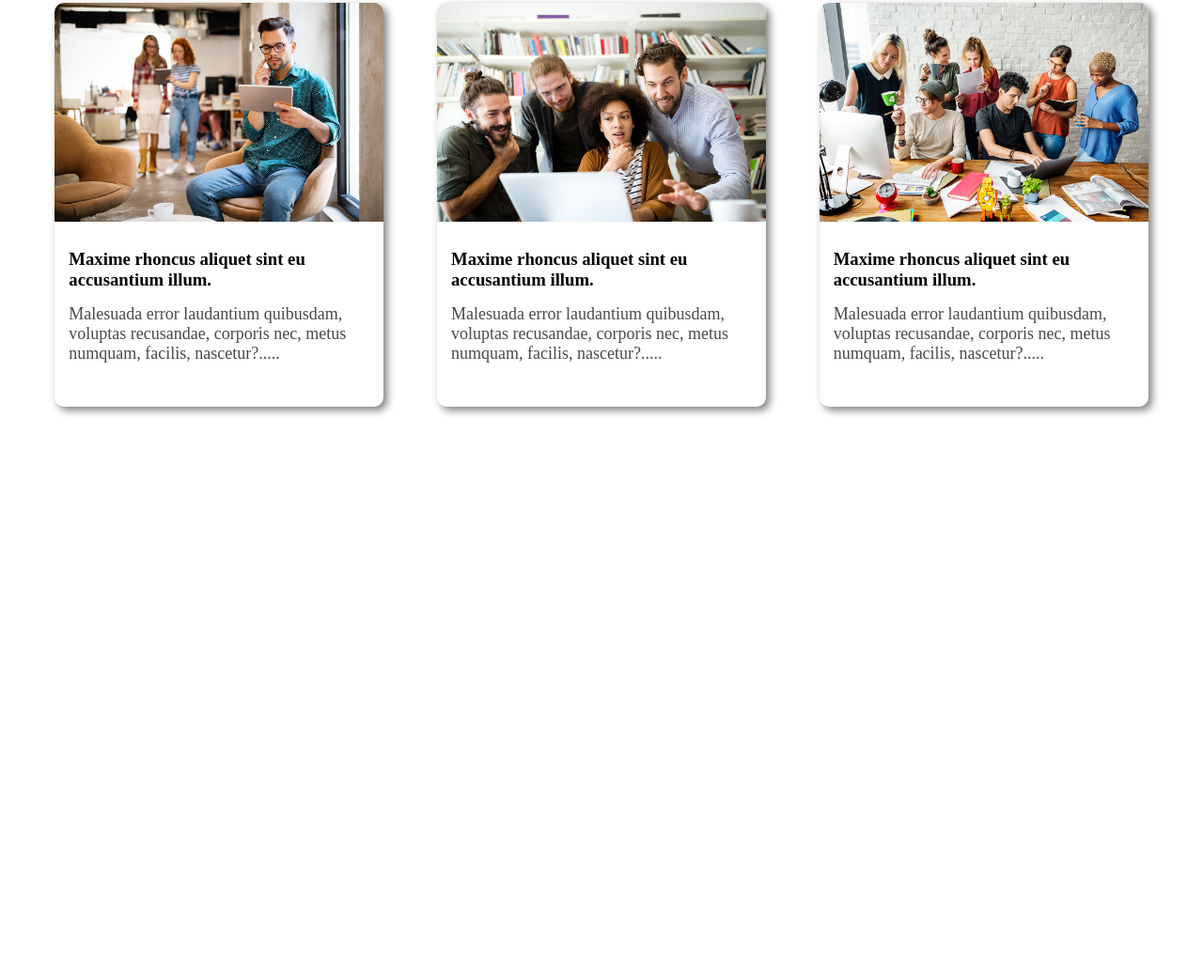
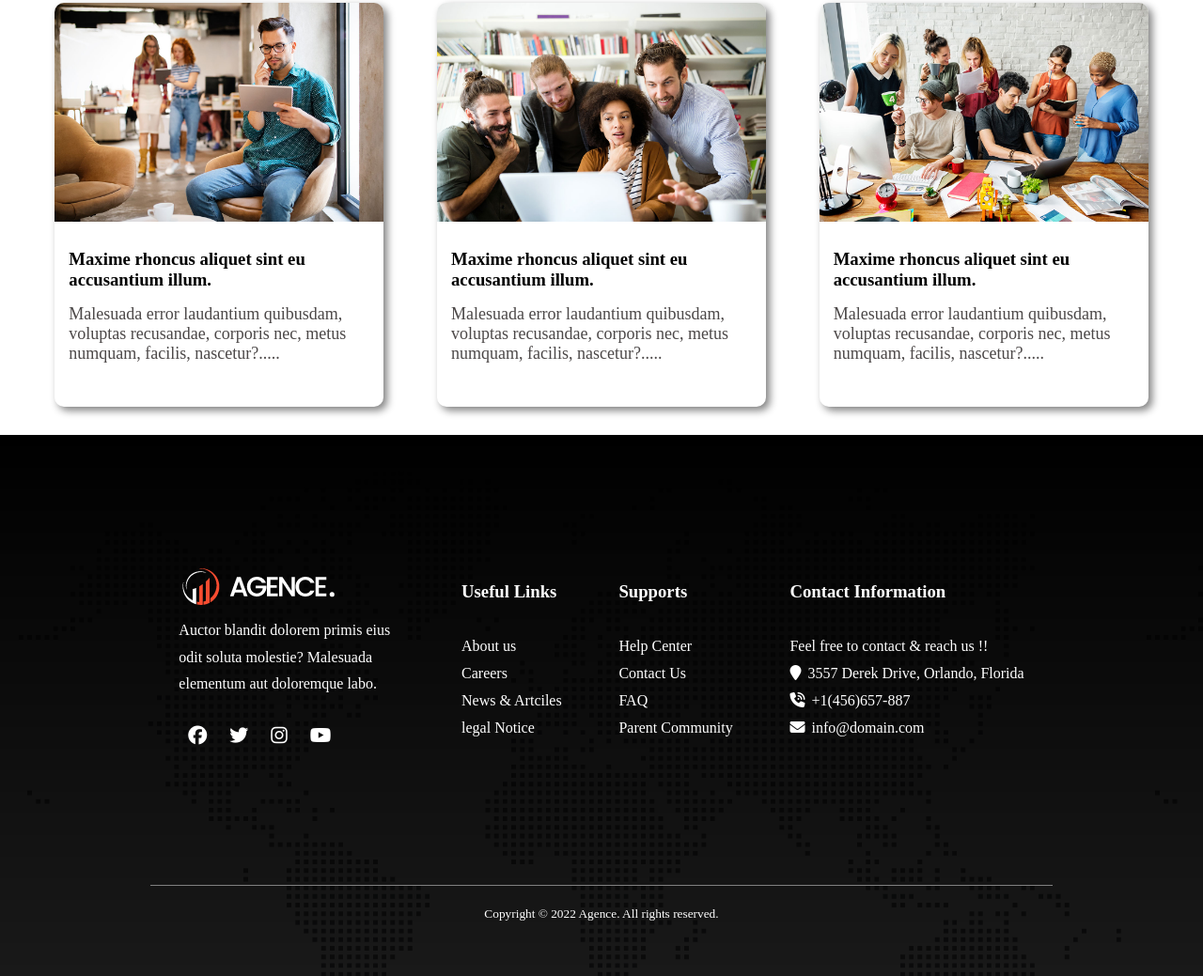
Before and after one commit to nusrat-jahan7/digital-agency, a plain HTML site: page index.html in a window 1280 px wide. Shown: the part 2082-3121 px from the top of the page at 94% size. Before the commit the page ends 2545 px from the top, so only its background shows below. Drawn offline with Linux system fonts and the light colour scheme.

Commit message:
footer added

```diff
--- a/index.html
+++ b/index.html
@@ -4,6 +4,7 @@
     <meta charset="UTF-8" />
     <meta name="viewport" content="width=device-width, initial-scale=1.0" />
     <link rel="stylesheet" href="style.css" />
+    <script src="https://kit.fontawesome.com/b92a7b4721.js" crossorigin="anonymous"></script>
     <title>Digital Agency title</title>
   </head>
   <body>
@@ -176,6 +177,48 @@
         </div>
       </div>
     </main>
-    <footer></footer>
+    <footer>
+        <div class="footer-container">
+            <div class="footer-logo">
+                <img src="asset/logo/logo.png" alt="">
+                <p>Auctor blandit dolorem primis eius odit soluta molestie? Malesuada elementum aut doloremque labo.</p>
+                <div class="icons">
+                    <i class="fa-brands fa-facebook"></i>
+                    <i class="fa-brands fa-twitter"></i>
+                    <i class="fa-brands fa-instagram"></i>
+                    <i class="fa-brands fa-youtube"></i>
+                  </div>
+            </div>
+            <div class="Useful-links">
+                <h3 class="footer-title">Useful Links</h3>
+
+                <p>About us</p>
+                <p>Careers</p>
+                <p>News & Artciles</p>
+                <p>legal Notice</p>
+              </div>
+              <div class="supports">
+                <h3 class="footer-title">Supports</h3>
+
+                <p>Help Center</p>
+                <p>Contact Us</p>
+                <p>FAQ</p>
+                <p>Parent Community</p>
+              </div>
+              <div class="contact">
+                <h3 class="footer-title">Contact Information</h3>
+                <p>Feel free to contact & reach us !!</p>
+                <p>
+                  <i class="fa-solid fa-location-pin"></i>3557 Derek Drive, Orlando,
+                  Florida
+                </p>
+                <p><i class="fa-solid fa-phone-volume"></i>+1(456)657-887</p>
+                <p><i class="fa-solid fa-envelope d"></i>info@domain.com</p>
+              </div>
+        </div>
+        <p class="copy">
+            <small>Copyright &copy; 2022 Agence. All rights reserved.</small>
+          </p>
+    </footer>
   </body>
 </html>
--- a/style.css
+++ b/style.css
@@ -208,3 +208,45 @@
     border-radius: 10px;
     padding-bottom: 10px;
 }
+
+/* Footer Section Started */
+
+footer{
+  width: 100%;
+  height: 72vh;
+  background-image: url("asset/image/footer-bg.png"),
+    linear-gradient(rgba(0, 0, 0, 1), rgba(0, 0, 0, 0.9));
+  background-blend-mode: overlay;
+  color: white;
+  line-height: 1.8em;
+}
+.footer-container{
+    display: flex;
+    width: 75%;
+    height: 60vh;
+    margin: 0 auto;
+    justify-content: space-around;
+    align-items: center;
+    border-bottom: 1px solid gray;
+}
+.footer-logo{
+    width: 25%;
+}
+.copy{
+    text-align: center;
+    padding: 15px;
+}
+.fa-solid{
+    margin-right: 7px;
+}
+.footer-title{
+    margin-bottom: 30px;
+}
+.icons{
+    /* text-align: center; */
+    margin-top:20px;
+}
+.fa-brands{
+    margin: 10px;
+    font-size:20px;
+}
```
